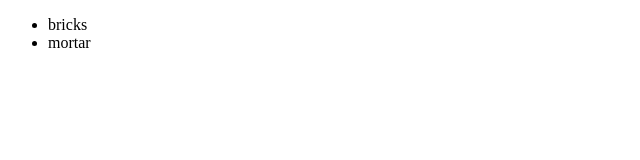
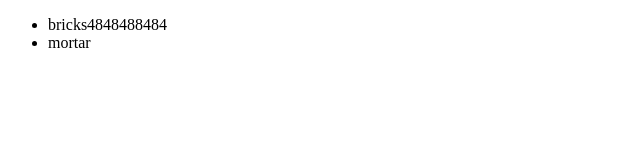
Before and after one commit to puthranankit/newGitTest, a plain HTML site: page index.html in a window 1280 px wide. Shown: the whole page, without its empty margins (0-640 px from the left). Drawn offline with Linux system fonts and the light colour scheme.

Commit message:
Update index.html
testing diff

```diff
--- a/index.html
+++ b/index.html
@@ -7,7 +7,7 @@
 </head>
 <body>
     <ul>
-        <li>bricks</li>
+        <li>bricks4848488484</li>
         <li>mortar</li>
     </ul>
 </body>
```
